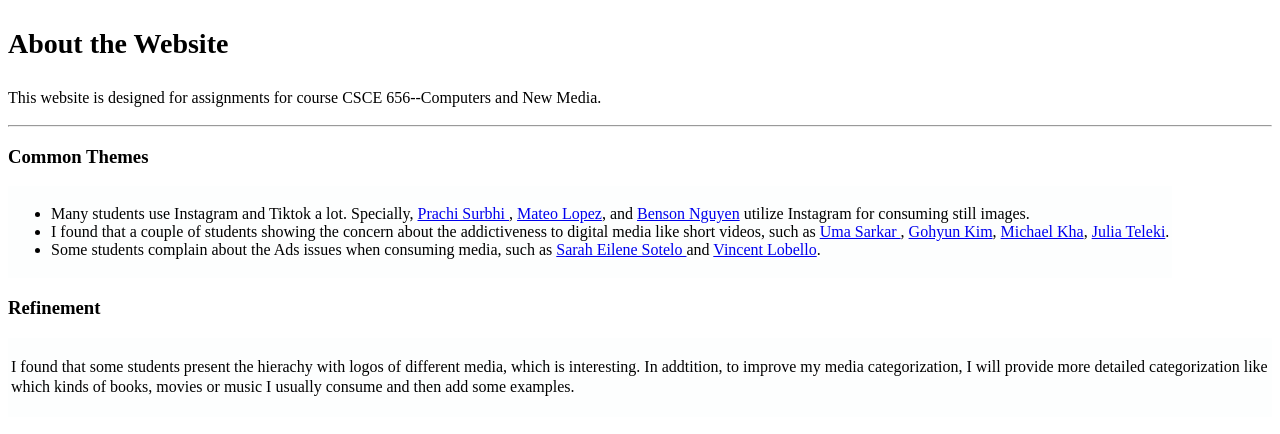
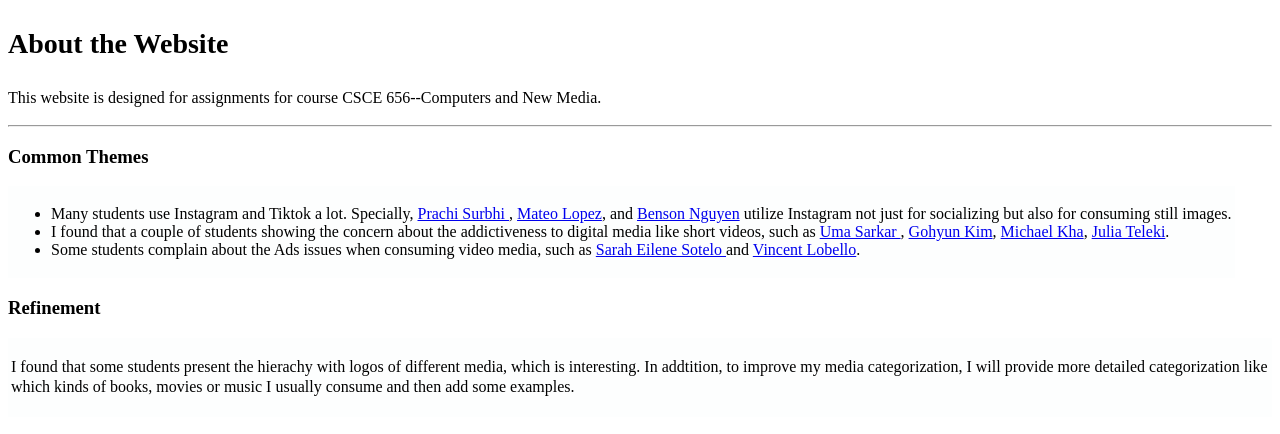
Before and after one commit to GangLii/CSCE656, a plain HTML site: page assignment2/index.html in a window 1280 px wide. Drawn offline with Linux system fonts and the light colour scheme.

Commit message:
Update index.html

```diff
--- a/assignment2/index.html
+++ b/assignment2/index.html
@@ -30,7 +30,7 @@
             <a href="https://sites.google.com/tamu.edu/psurbhi/home"> Prachi Surbhi </a>,
             <a href="https://people.tamu.edu/~jose_montenegro/">Mateo Lopez</a>, and
             <a href="https://628005910.github.io/">Benson Nguyen</a>
-            utilize Instagram for consuming still images.
+            utilize Instagram not just for socializing but also for consuming still images.
 
           </li>
           <li> I found that a couple of students showing the concern about the addictiveness to digital media like short videos, such as
@@ -39,7 +39,7 @@
             <a href="https://sites.google.com/view/csce445assignment1/home">Michael Kha</a>,
             <a href="https://julia.teleki.net/">Julia Teleki</a>.
           </li>
-          <li> Some students complain about the Ads issues when consuming media, such as
+          <li> Some students complain about the Ads issues when consuming video media, such as
             <a href="https://saraheilenesotelo9.wixsite.com/csce656/assignment-1"> Sarah Eilene Sotelo </a> and
             <a href="https://sites.google.com/tamu.edu/vincent-lobello-csce445/home">Vincent Lobello</a>.
            </li>
```
